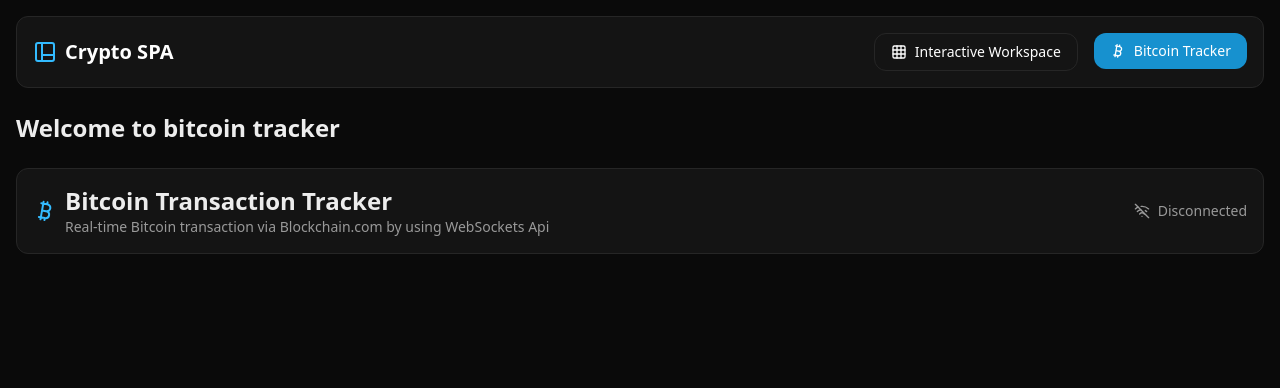
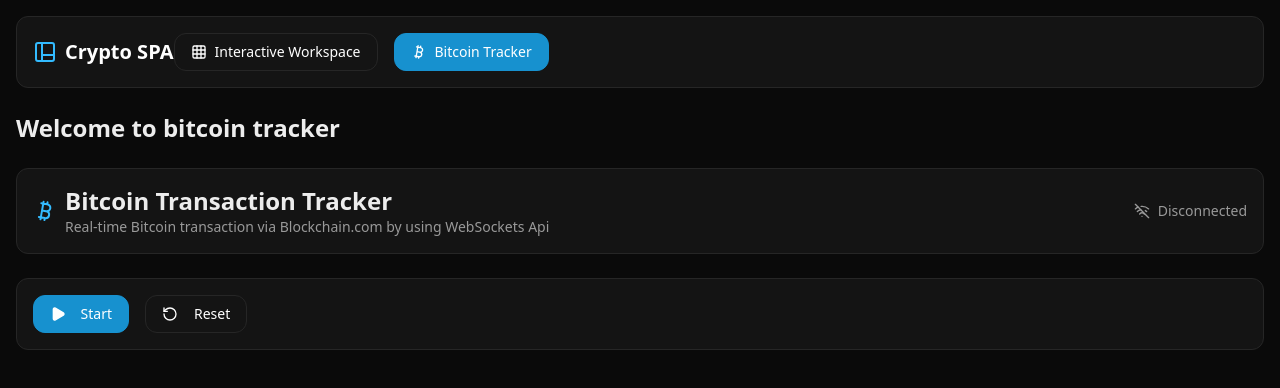
Before and after one commit to serafindanyil/frontend-task-dotcode, a Next.js app: page /tracker in a window 1280 px wide. Shown: the top 388 px of the page. Built offline with nearby package versions, Linux system fonts and the light colour scheme.

Commit message:
feat: add CardControlPanel component and integrate with TrackerPage; enhance button styles and variants

```diff
--- a/src/app/card/card-base.tsx
+++ b/src/app/card/card-base.tsx
@@ -6,7 +6,7 @@
 const CardBase = ({ children, className }: CardBaseProps) => {
 	return (
 		<div
-			className={`flex items-center justify-between p-4 bg-blur-xl bg-background-tertiary border border-border rounded ${className}`}>
+			className={`flex items-center p-4 bg-blur-xl bg-background-tertiary border border-border rounded ${className}`}>
 			{children}
 		</div>
 	);
--- /dev/null
+++ b/src/app/card/control-panel/card-control-panel.tsx
@@ -0,0 +1,23 @@
+"use client";
+
+import { useState } from "react";
+
+import CardBase from "../card-base";
+
+import ButtonToggle from "@/components/ui/button/toggle/button-toggle";
+import ButtonReset from "@/components/ui/button/reset/button-reset";
+
+const CardControlPanel = () => {
+	const [isActive, setIsActive] = useState(false);
+
+	return (
+		<CardBase className="flex items-center gap-4">
+			<ButtonToggle
+				isActive={isActive}
+				onClick={() => setIsActive(!isActive)}
+			/>
+			<ButtonReset />
+		</CardBase>
+	);
+};
+export default CardControlPanel;
--- a/src/components/pages/tracker-page/tracker-page.tsx
+++ b/src/components/pages/tracker-page/tracker-page.tsx
@@ -1,10 +1,12 @@
 import CardTracker from "@/app/card/tracker/card-tracker";
+import CardControlPanel from "@/app/card/control-panel/card-control-panel";
 
 const TrackerPage = () => {
 	return (
 		<main className="w-full space-y-6">
 			<h1 className="text-2xl font-bold">Welcome to bitcoin tracker</h1>
 			<CardTracker />
+			<CardControlPanel />
 		</main>
 	);
 };
--- a/src/components/ui/button/button.scss
+++ b/src/components/ui/button/button.scss
@@ -1,14 +1,19 @@
 .button {
 	@apply flex justify-between items-center gap-2 px-4 py-2 rounded font-medium text-sm transition-all ease-in-out duration-300;
+
 	&--solid {
-		@apply bg-primary-muted text-white hover:bg-primary-hover;
+		@apply bg-primary-muted text-white hover:bg-primary-hover  border border-primary-muted;
 	}
 
 	&--outline {
-		@apply text-white border border-border hover:bg-primary-muted/15;
+		@apply text-white border border-border hover:bg-background-secondary;
 	}
 
 	&--disabled {
 		@apply bg-gray-300 text-gray-500 border border-gray-300 cursor-not-allowed;
 	}
+
+	&--error {
+		@apply bg-destructive text-white border border-destructive;
+	}
 }
--- /dev/null
+++ b/src/components/ui/button/reset/button-reset.tsx
@@ -0,0 +1,15 @@
+import { TButtonProps } from "@/types/TButton";
+
+import { RotateCcw } from "lucide-react";
+import Button from "../button";
+
+const ButtonReset = (props: TButtonProps) => {
+	return (
+		<Button variant="outline" {...props}>
+			<RotateCcw className="mr-2" size={16} />
+			<span>Reset</span>
+		</Button>
+	);
+};
+
+export default ButtonReset;
--- /dev/null
+++ b/src/components/ui/button/toggle/button-toggle.tsx
@@ -0,0 +1,24 @@
+import { TButtonProps } from "@/types/TButton";
+
+import { Play, Square } from "lucide-react";
+import Button from "../button";
+
+type ButtonLinkProps = TButtonProps & {
+	isActive?: boolean;
+};
+
+const ButtonLink = ({ isActive, ...props }: ButtonLinkProps) => {
+	const Tag = isActive ? Square : Play;
+	const currentStatus = isActive ? "Stop" : "Start";
+	return (
+		<Button
+			variant={isActive ? "error" : "solid"}
+			className="min-w-[6rem]"
+			{...props}>
+			<Tag className="fill-white" size={16} />
+			<span>{currentStatus}</span>
+		</Button>
+	);
+};
+
+export default ButtonLink;
--- a/src/types/TButton.ts
+++ b/src/types/TButton.ts
@@ -1,3 +1,3 @@
 export type TButtonProps = React.ButtonHTMLAttributes<HTMLButtonElement> & {
-	variant?: "solid" | "outline" | "disabled";
+	variant?: "solid" | "outline" | "disabled" | "error";
 };
```
